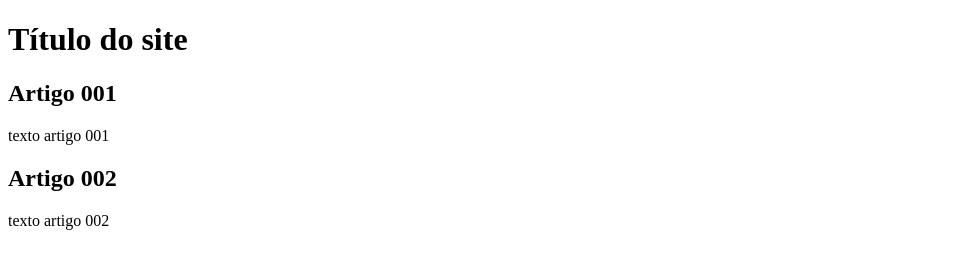
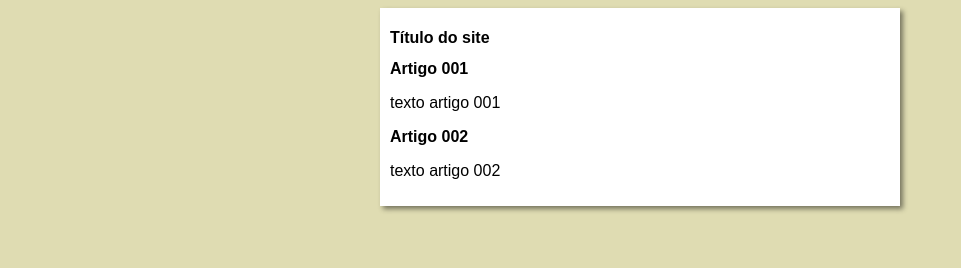
Before and after one commit to leticia-jcj/projeto-site, a plain HTML site: page index.html in a window 1280 px wide. Shown: the whole page, without its empty margins (0-961 px from the left). Drawn offline with Linux system fonts and the light colour scheme.

Commit message:
iniciei o disign

```diff
--- /dev/null
+++ b/estilo/style.css
@@ -0,0 +1,14 @@
+*{
+    font-family: Arial, Helvetica, sans-serif;
+    font-size: 16px;
+}
+body {
+    background-color: rgb(223, 220, 178);
+}
+main {
+    background-color: white;
+    width: 500px;
+    margin: auto;
+    padding: 10px;
+    box-shadow: 3px 3px 5px rgba(0, 0, 0, 0.473);
+}
--- a/index.html
+++ b/index.html
@@ -5,6 +5,7 @@
     <meta http-equiv="X-UA-Compatible" content="IE=edge">
     <meta name="viewport" content="width=device-width, initial-scale=1.0">
     <title>Título do site</title>
+    <link rel="stylesheet" href="estilo/style.css">
 </head>
 <body>
     <main>
```
